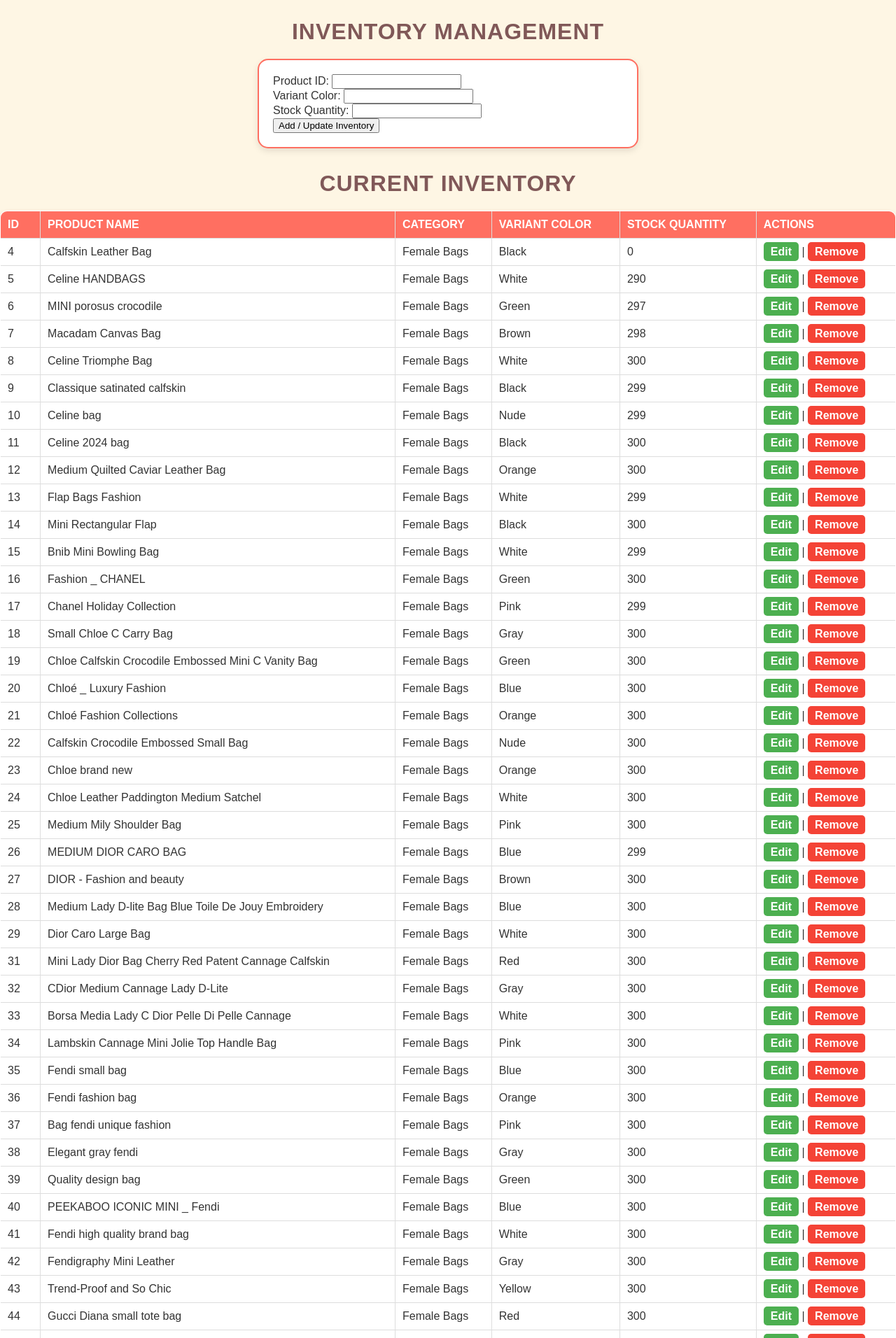
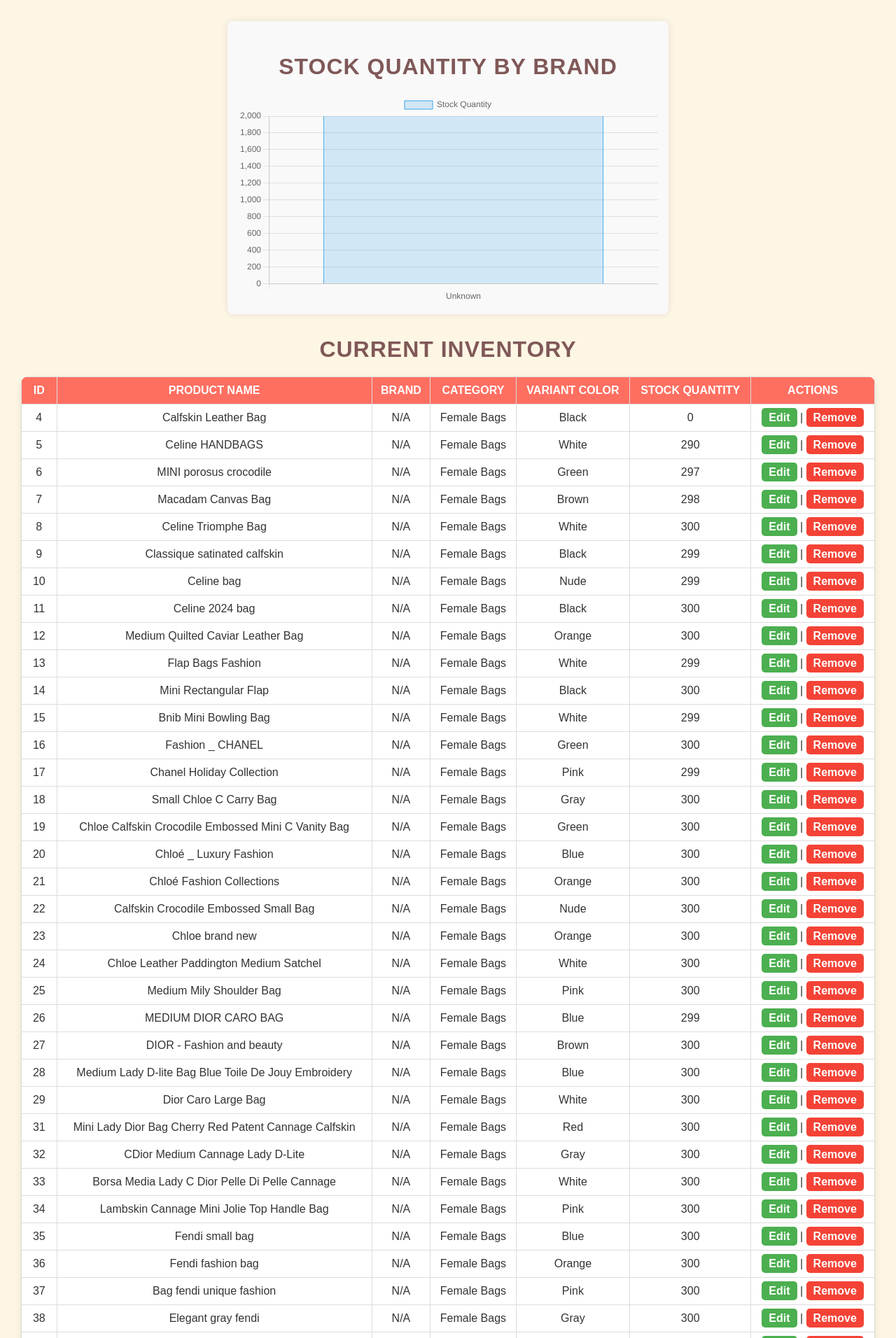
Before and after one commit to Ririyami/BagDeluxe, a PHP site: page /bagdeluxe/inventory/inventory_panel.php in a window 1280 px wide. Shown: the top 1912 px of the page at 70% size. Run offline with PHP 8.4, Linux system fonts and the light colour scheme; data comes from the database, SQL or seed files in the repository.

Commit message:
inventory

```diff
--- a/components/connect.php
+++ b/components/connect.php
@@ -1,6 +1,6 @@
 <?php
 
- $db_name = 'mysql:host=localhost;dbname=deluxe_db';
+ $db_name = 'mysql:host=localhost;dbname=deluxee_db';
  $user_name = 'root';
  $user_password = '';
 
--- a/deluxe_db.sql
+++ b/deluxe_db.sql
@@ -807,3 +807,7 @@
 /*!40101 SET COLLATION_CONNECTION=@OLD_COLLATION_CONNECTION */;
 
 ALTER TABLE `users` ADD COLUMN `address` TEXT NOT NULL;
+
+ALTER TABLE `inventory` ADD COLUMN `brand_name` VARCHAR (100);
+
+ALTER TABLE `inventory` MODIFY image TEXT;
--- /dev/null
+++ b/inventory/fetch_inventory_data.php
@@ -0,0 +1,20 @@
+<?php
+include '../components/connect.php';
+
+$query = "SELECT brand_name, SUM(stock_quantity) as total_stock FROM inventory GROUP BY brand_name";
+$stmt = $conn->prepare($query);
+$stmt->execute();
+
+$brands = [];
+$stockQuantities = [];
+
+while ($row = $stmt->fetch(PDO::FETCH_ASSOC)) {
+    $brands[] = $row['brand_name'] ?? 'Unknown';
+    $stockQuantities[] = (int)$row['total_stock'];
+}
+
+echo json_encode([
+    'brands' => $brands,
+    'stockQuantities' => $stockQuantities
+]);
+?>
--- a/inventory/inventory_panel.php
+++ b/inventory/inventory_panel.php
@@ -2,59 +2,9 @@
 session_start();
 include '../components/connect.php';
 
-// Handle form submission to add/update inventory
-if ($_SERVER["REQUEST_METHOD"] == "POST" && isset($_POST['save'])) {
-    $product_id = $_POST['product_id'];
-    $variant_color = $_POST['variant_color'];
-    $stock_quantity = $_POST['stock_quantity'];
-    $edit_id = isset($_POST['edit_id']) ? $_POST['edit_id'] : null;
-
-    // Fetch product details
-    $productQuery = $conn->prepare("SELECT name, category FROM products WHERE id = ?");
-    $productQuery->execute([$product_id]);
-    $product = $productQuery->fetch(PDO::FETCH_ASSOC);
-
-    if ($product) {
-        $product_name = $product['name'];
-        $category = $product['category'];
-
-        if ($edit_id) {
-            // Update existing record by ID
-            $updateQuery = $conn->prepare("UPDATE inventory SET product_id = ?, product_name = ?, category = ?, variant_color = ?, stock_quantity = ? WHERE id = ?");
-            $updateQuery->execute([$product_id, $product_name, $category, $variant_color, $stock_quantity, $edit_id]);
-        } else {
-            // Check if product variant already exists
-            $checkQuery = $conn->prepare("SELECT stock_quantity FROM inventory WHERE product_id = ? AND variant_color = ?");
-            $checkQuery->execute([$product_id, $variant_color]);
-            $existingProduct = $checkQuery->fetch(PDO::FETCH_ASSOC);
-
-            if ($existingProduct) {
-                $new_stock = $existingProduct['stock_quantity'] + $stock_quantity;
-                $updateQuery = $conn->prepare("UPDATE inventory SET stock_quantity = ? WHERE product_id = ? AND variant_color = ?");
-                $updateQuery->execute([$new_stock, $product_id, $variant_color]);
-            } else {
-                $insertQuery = $conn->prepare("INSERT INTO inventory (product_id, product_name, category, variant_color, stock_quantity)
-                                               VALUES (?, ?, ?, ?, ?)");
-                $insertQuery->execute([$product_id, $product_name, $category, $variant_color, $stock_quantity]);
-            }
-        }
-
-        $_SESSION['receipt'] = [
-            'product_name' => $product_name,
-            'variant_color' => $variant_color,
-            'stock_quantity' => $stock_quantity,
-            'category' => $category
-        ];
-    }
-
-    header("Location: inventory_panel.php");
-    exit;
-}
-
 // Handle deletion
 if (isset($_GET['delete'])) {
     $deleteId = $_GET['delete'];
-    // Ensure the delete ID is valid before proceeding
     if (is_numeric($deleteId)) {
         $deleteQuery = $conn->prepare("DELETE FROM inventory WHERE id = ?");
         $deleteQuery->execute([$deleteId]);
@@ -65,69 +15,82 @@
 
 // Fetch inventory items
 $inventoryQuery = $conn->query("SELECT * FROM inventory");
+?>
 
-// For editing
-$editMode = false;
-$editItem = null;
-if (isset($_GET['edit'])) {
-    $editId = $_GET['edit'];
-    $editQuery = $conn->prepare("SELECT * FROM inventory WHERE id = ?");
-    $editQuery->execute([$editId]);
-    $editItem = $editQuery->fetch(PDO::FETCH_ASSOC);
-    $editMode = true;
-}
-?>
 <!DOCTYPE html>
 <html lang="en">
 <head>
     <meta charset="UTF-8">
     <title>Inventory Panel</title>
     <link rel="stylesheet" href="inven.css">
-    <script>
-        // Function to confirm deletion
-        function confirmDelete(url) {
-            if (confirm('Are you sure you want to delete this item?')) {
-                window.location.href = url;
+    <script src="https://cdn.jsdelivr.net/npm/chart.js"></script>
+    <script src="https://code.jquery.com/jquery-3.6.0.min.js"></script>
+
+    <style>
+        body {
+            font-family: Arial, sans-serif;
+            margin: 30px;
         }
+
+        .chart-container {
+            margin: 0 auto 30px auto; /* Center horizontally with auto margins */
+            width: 600px;
+            max-width: 100%;
+            background: #f9f9f9;
+            padding: 15px;
+            border-radius: 8px;
+            box-shadow: 0 0 10px rgba(0,0,0,0.1);
+            text-align: center;
         }
-    </script>
+
+
+        table {
+            width: 100%;
+            border-collapse: collapse;
+        }
+
+        th, td {
+            padding: 10px;
+            text-align: center;
+            border: 1px solid #ccc;
+        }
+
+        th {
+            background-color: #ddd;
+        }
+
+        .edit, .remove {
+            text-decoration: none;
+            color: blue;
+        }
+    </style>
 </head>
 <body>
-    <h2>Inventory Management</h2>
 
-    <form method="post">
-        <?php if ($editMode): ?>
-            <input type="hidden" name="edit_id" value="<?= $editItem['id'] ?>">
-        <?php endif; ?>
-        <label>Product ID:</label>
-        <input type="number" name="product_id" value="<?= $editMode ? $editItem['product_id'] : '' ?>" required><br>
-
-        <label>Variant Color:</label>
-        <input type="text" name="variant_color" value="<?= $editMode ? $editItem['variant_color'] : '' ?>" required><br>
-
-        <label>Stock Quantity:</label>
-        <input type="number" name="stock_quantity" value="<?= $editMode ? $editItem['stock_quantity'] : '' ?>" required><br>
-
-        <button type="submit" name="save"><?= $editMode ? 'Update' : 'Add / Update' ?> Inventory</button>
-        <?php if ($editMode): ?>
-            <a href="inventory_panel.php">Cancel</a>
-        <?php endif; ?>
-    </form>
+    <div class="chart-container">
+        <h3>Stock Quantity by Brand</h3>
+        <canvas id="brandChart" width="400" height="200"></canvas>
+    </div>
 
     <h3>Current Inventory</h3>
-    <table border="1">
+    <table>
+        <thead>
             <tr>
                 <th>ID</th>
                 <th>Product Name</th>
+                <th>Brand</th>
                 <th>Category</th>
                 <th>Variant Color</th>
                 <th>Stock Quantity</th>
-            <th>Actions</th> <!-- Actions column -->
+                <th>Actions</th>
             </tr>
+        </thead>
+        <tbody>
             <?php while ($row = $inventoryQuery->fetch(PDO::FETCH_ASSOC)): ?>
                 <tr>
                     <td><?= $row['id'] ?></td>
                     <td><?= $row['product_name'] ?></td>
+                    <td><?= $row['brand_name'] ?? 'N/A' ?></td>
                     <td><?= $row['category'] ?></td>
                     <td><?= $row['variant_color'] ?></td>
                     <td><?= $row['stock_quantity'] ?></td>
@@ -137,18 +100,60 @@
                     </td>
                 </tr>
             <?php endwhile; ?>
+        </tbody>
     </table>
 
-    <?php if (isset($_SESSION['receipt'])): ?>
-        <div class="receipt">
-            <h3>Receipt</h3>
-            <p>Product: <?= $_SESSION['receipt']['product_name'] ?></p>
-            <p>Category: <?= $_SESSION['receipt']['category'] ?></p>
-            <p>Variant: <?= $_SESSION['receipt']['variant_color'] ?></p>
-            <p>Stock Added: <?= $_SESSION['receipt']['stock_quantity'] ?></p>
-            <button onclick="window.print()">Print Receipt</button>
-        </div>
-        <?php unset($_SESSION['receipt']); ?>
-    <?php endif; ?>
+    <script>
+        function confirmDelete(url) {
+            if (confirm('Are you sure you want to delete this item?')) {
+                window.location.href = url;
+            }
+        }
+
+        // Initialize Chart.js
+        let ctx = document.getElementById('brandChart').getContext('2d');
+        let brandChart = new Chart(ctx, {
+            type: 'bar',
+            data: {
+                labels: [],
+                datasets: [{
+                    label: 'Stock Quantity',
+                    data: [],
+                    backgroundColor: 'rgba(54, 162, 235, 0.2)',
+                    borderColor: 'rgba(54, 162, 235, 1)',
+                    borderWidth: 1
+                }]
+            },
+            options: {
+                scales: {
+                    y: {
+                        beginAtZero: true,
+                        max: 2000 // Limit chart to 2000
+                    }
+                },
+                responsive: true
+            }
+        });
+
+        function fetchChartData() {
+            $.ajax({
+                url: 'fetch_inventory_data.php',
+                method: 'GET',
+                dataType: 'json',
+                success: function(data) {
+                    brandChart.data.labels = data.brands;
+                    brandChart.data.datasets[0].data = data.stockQuantities;
+                    brandChart.update();
+                },
+                error: function() {
+                    console.error("Failed to fetch inventory data.");
+                }
+            });
+        }
+
+        // Fetch chart data every 10 seconds
+        fetchChartData();
+        setInterval(fetchChartData, 10000);
+    </script>
 </body>
 </html>
```
Also changed, not shown: admin/products.php (+56 -75 lines), inventory/inventory_data.php (added, +30 -0 lines). Lines whose indentation alone changed are shown as unchanged.
